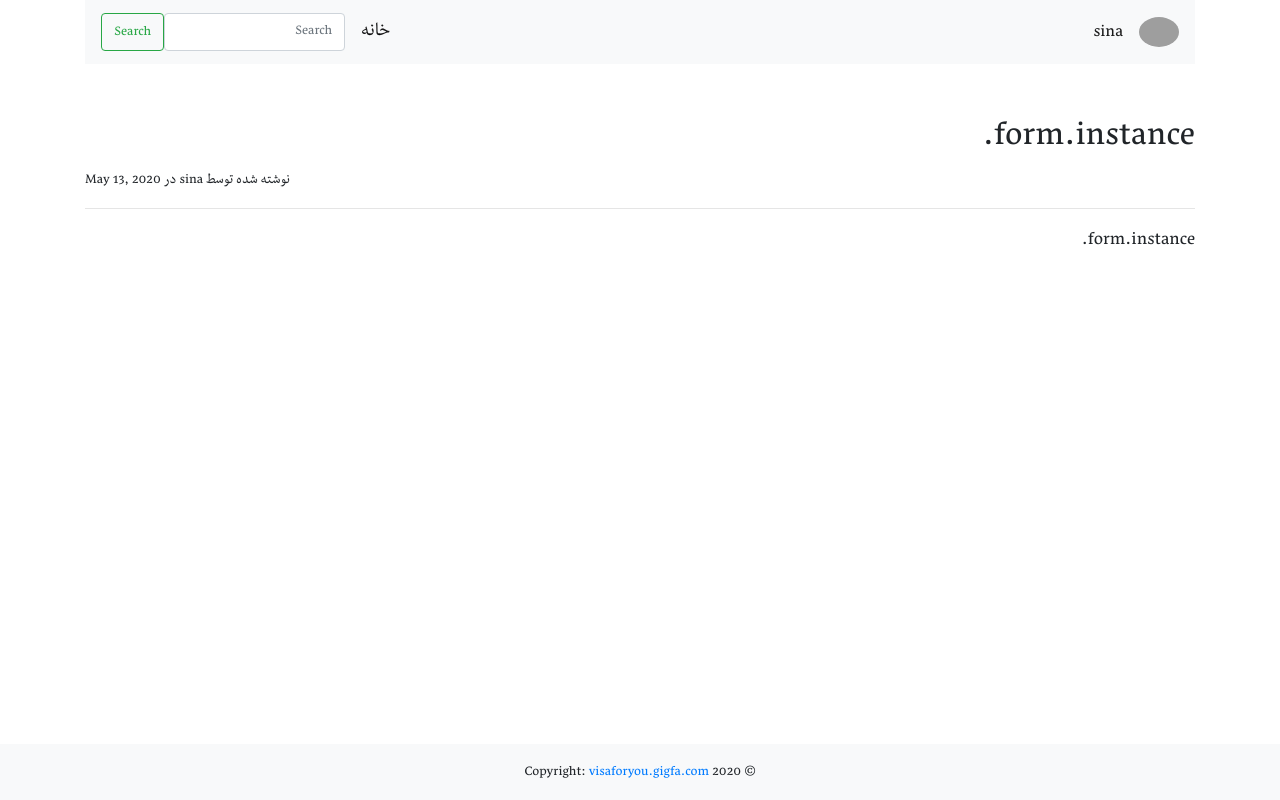
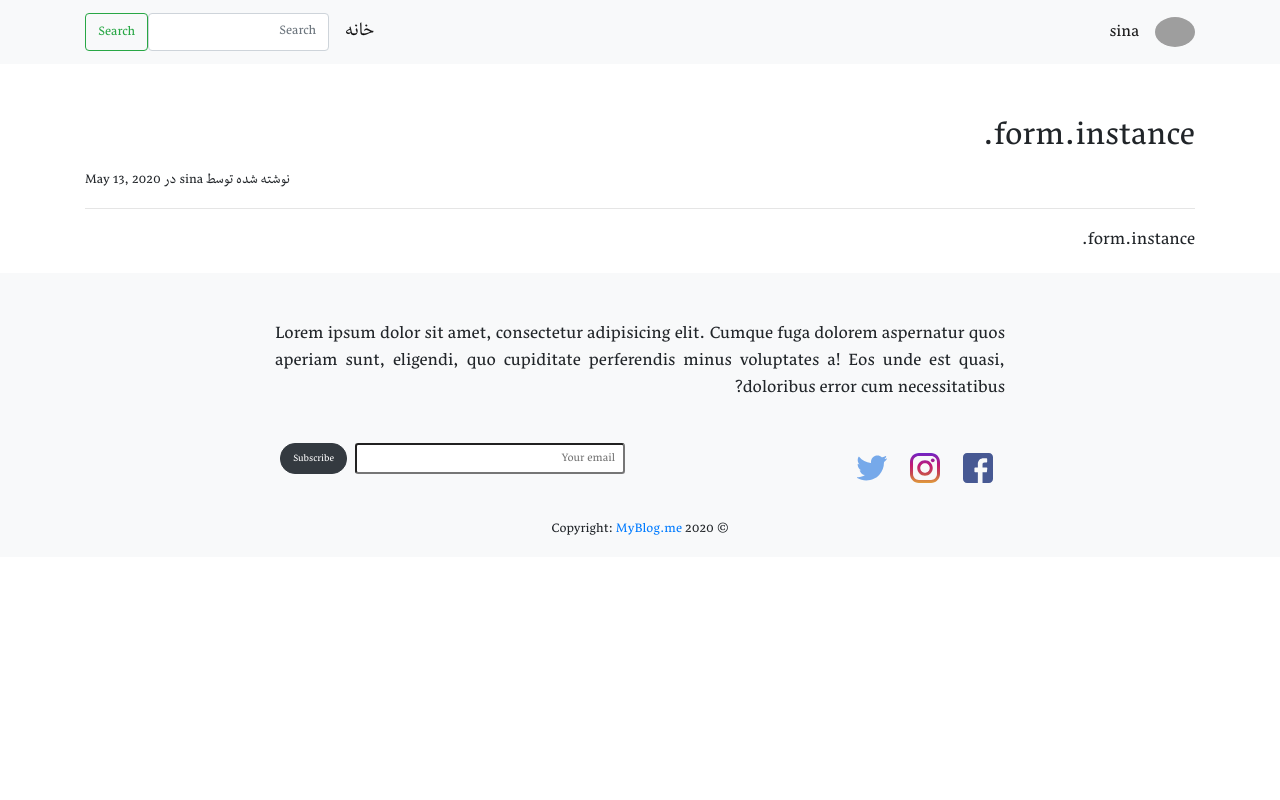
Before and after one commit to SinaSarparast/SimpleBlog, a Django app: a page that uses articles/templates/articles/base.html in a window 1280 px wide. Run offline with Django 3.2, Linux system fonts and the light colour scheme; data comes from the database, SQL or seed files in the repository; some libraries are stand-ins or nearby versions; grey boxes are pictures that could not be loaded.

Commit message:
Updated footer and general look and feel

```diff
--- a/articles/templates/articles/article.html
+++ b/articles/templates/articles/article.html
@@ -1,9 +1,9 @@
 {% extends "articles/base.html" %}
+{% block article %}
 
 <!-- Page Content -->
-{% block article %}
-    <div class="row">
-        <div class="col-lg-12 text-center">
+<div class="container">
+
   <div class="post_header">
       <h1 class="mt-5">
         {{post.title}}
@@ -11,8 +11,10 @@
       <div class="date">
           <span> {{post.lastmodiefied_date}} در {{post.author}}   نوشته شده توسط</span>
       </div>
+      <hr>
   </div>
-            <hr>
+
+
 
   {% block content%}
   <!-- this is a filter which avoids filtering safe HTML. Without the filte
@@ -21,8 +23,5 @@
   {{post.content|safe}}
   {% endblock %}
 
-
 </div>
-    </div>
-
 {% endblock %}
--- a/articles/templates/articles/base.html
+++ b/articles/templates/articles/base.html
@@ -26,30 +26,19 @@
 
 </head>
 
-<div class="container">
-  <body>
+<body>
 
-      <!-- Header -->
-      {% include './navbar.html'%}
+  <!-- Header -->
+  {% include './navbar.html'%}
 
-      {% block article %}
-      {% endblock %}
-
-  </body>
+  <!-- article body -->
+  {% block article %}
+  {% endblock %}
 
   <!-- Footer -->
-  <footer class="page-footer fixed-bottom font-small bg-light ">
+  {%include './footer.html'%}
 
-      <!-- Copyright -->
-      <div class="footer-copyright text-center py-3 ">© 2020 Copyright:
-          <a href="http://visaforyou.gigfa.com"> visaforyou.gigfa.com</a>
-      </div>
-      <!-- Copyright -->
-
-  </footer>
-  <!-- Footer -->
-
-</div>
+</body>
 
 <!-- Bootstrap core JavaScript -->
 <script src="{% static "visaforyou/jquery/jquery.slim.min.js" %}"></script>
--- /dev/null
+++ b/articles/templates/articles/footer.html
@@ -0,0 +1,90 @@
+{% load static %}
+<link rel="stylesheet" href="{% static "visaforyou/bootstrap/css/bootstrap.css" %}">
+{% load static %}
+<link rel="stylesheet" href="{% static "articles/css/style.css" %}" />
+<link rel="stylesheet" href="https://cdnjs.cloudflare.com/ajax/libs/font-awesome/4.7.0/css/font-awesome.min.css">
+{% block footer %}
+
+<!-- Footer -->
+<footer class="page-footer font-small indigo footer-light bg-light">
+
+  <!-- Footer Links -->
+  <div class="container">
+
+    <!-- Grid row-->
+    <div class="row text-center justify-content-center mb-4">
+
+      <!-- Grid column -->
+      <div class="col-md-8 mt-5">
+        <p style="line-height: 1.7rem">
+          Lorem ipsum dolor sit amet, consectetur adipisicing elit.
+          Cumque fuga dolorem aspernatur quos aperiam sunt, eligendi,
+          quo cupiditate perferendis minus voluptates a!
+          Eos unde est quasi, doloribus error cum necessitatibus?
+        </p>
+      </div>
+      <!-- Grid column -->
+
+    </div>
+
+
+    <!-- Grid row-->
+    <div class="row text-center justify-content-center">
+
+      <!-- Grid column -->
+      <div class="col-md-6">
+
+        <div class="mb-2 flex-center">
+          <!-- Facebook -->
+          <a class="social_icons">
+            <img src="{% static "articles/assets/icons/facebook.svg" %}" alt="facebook">
+          </a>
+          <!-- Instagram -->
+          <a class="social_icons">
+            <img src="{% static "articles/assets/icons/instagram.svg" %}" alt="instagram">
+          </a>
+          <!-- Twitter -->
+          <a class="social_icons">
+            <img src="{% static "articles/assets/icons/twitter.svg" %}" alt="twitter">
+          </a>
+        </div>
+
+      </div>
+
+      <!-- Grid column -->
+      <div class="col-md-6 "">
+        <div class="flex-center">
+          <form class="form-inline">
+            <input type="text" class="form-control-sm w-50" placeholder="Your email"
+              aria-label="Your email" aria-describedby="basic-addon2">
+            <div class="input-group-append">
+              <button class="btn btn-circle btn-dark mx-2" type="button">Subscribe</button>
+            </div>
+          </form>
+        </div>
+    </div>
+      <!-- Grid column -->
+
+
+    <!-- Grid row-->
+
+
+<!-- Copyright -->
+  <div class="row">
+    <div class="container">
+      <div class="footer-copyright text-center py-3">© 2020 Copyright:
+        <a href="#"> MyBlog.me</a>
+      </div>
+    </div>
+  </div>
+<!-- Copyright -->
+
+</div>
+
+</footer>
+<!-- Footer -->
+
+
+
+<!-- Footer -->
+{% endblock %}
--- a/articles/templates/articles/navbar.html
+++ b/articles/templates/articles/navbar.html
@@ -2,6 +2,7 @@
 <!-- Navigation -->
 
 <nav class="navbar navbar-expand-lg navbar-light bg-light">
+  <div class="container">
       <button class="navbar-toggler" type="button" data-toggle="collapse" data-target="#navbarTogglerDemo03" aria-controls="navbarTogglerDemo03" aria-expanded="false" aria-label="Toggle navigation">
         <span class="navbar-toggler-icon"></span>
       </button>
@@ -25,5 +26,6 @@
         </form>
 
       </div>
+  </div>
 </nav>
 {% endblock %}
--- a/static/articles/css/style.css
+++ b/static/articles/css/style.css
@@ -49,6 +49,22 @@ label[for='id_title'],[for='id_summary'] {
   visibility: hidden;
 }
 
+
+a>img {
+  width: 30px;
+  height: 30px;
+  margin: 10px;
+}
+
+.btn-circle {
+    border-radius: 15px;
+    text-align: center;
+    font-size: 12px;
+    line-height: 1.42857;
+}
+
+
+
 @font-face {
     font-family: "Nassim";
     src: url('../assets/BBCNassimRegular.ttf') format('truetype');
```
Also changed, not shown: static/articles/assets/icons/facebook.svg (added), static/articles/assets/icons/instagram.svg (added), static/articles/assets/icons/twitter.svg (added), static/articles/assets/icons/youtube.svg (added), 4 other files. Lines whose indentation alone changed are shown as unchanged.
